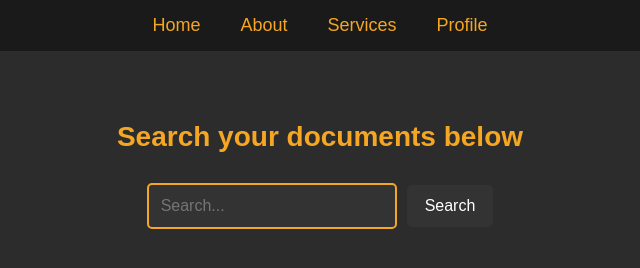
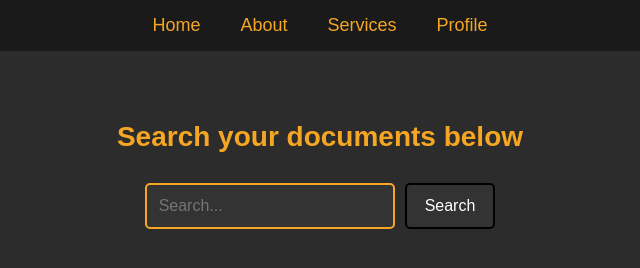
Before and after one commit to luqmankh56/Media-Queries-6, a plain HTML site: page index.html in a window 1280 px wide. In both pictures the pointer is over the button "Search". Shown: the full height of the page, 320-960 px from the left. Drawn offline with Linux system fonts and the light colour scheme.

Commit message:
Update style.css

```diff
--- a/style.css
+++ b/style.css
@@ -87,6 +87,7 @@ button {
 
 button:hover {
     background: #333;
+    border: solid 2px #000000;
     color: #fff;
 }
 
```
